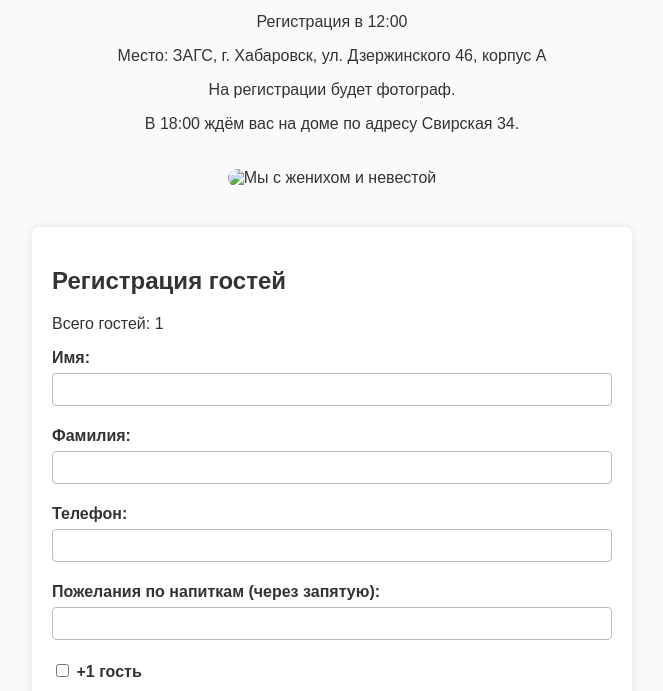
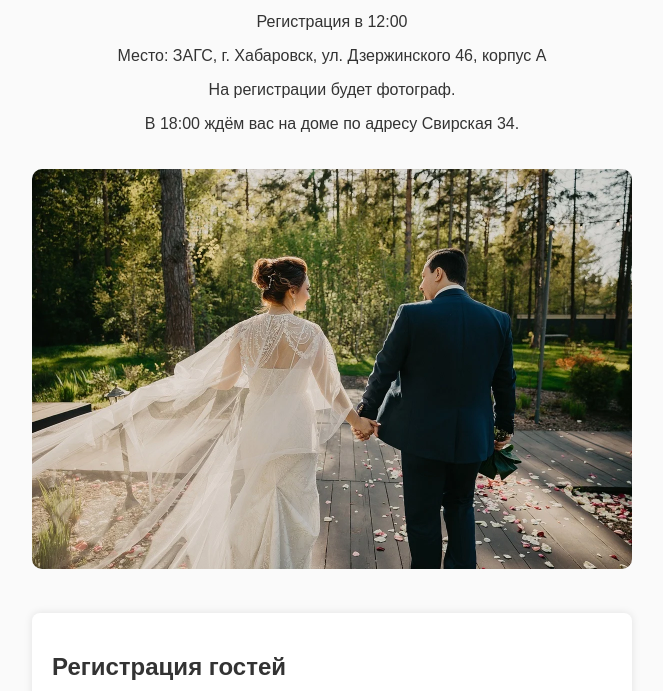
Before and after one commit to Tsar95/wedding-invite, a plain HTML site: page index.html in a window 1280 px wide. Shown: the part 109-800 px from the top of the page, without its empty margins (308-971 px from the left). Drawn offline with Linux system fonts and the light colour scheme; a script that the page names is missing.

Commit message:
Update index.html

```diff
--- a/index.html
+++ b/index.html
@@ -15,7 +15,7 @@
       <p>Место: ЗАГС, г. Хабаровск, ул. Дзержинского 46, корпус А</p>
       <p>На регистрации будет фотограф.</p>
       <p>В 18:00 ждём вас на доме по адресу Свирская 34.</p>
-      <img src="your-photo.jpg" alt="Мы с женихом и невестой" class="couple-photo" />
+      <img src="us.jpg" alt="Мы с женихом и невестой" class="couple-photo" />
     </section>
 
     <section class="form-section">
```
